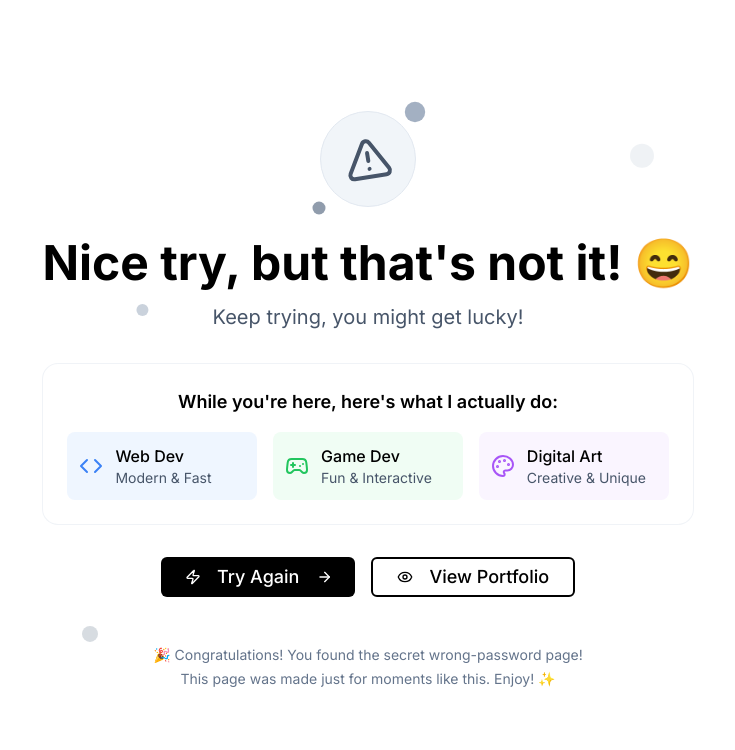
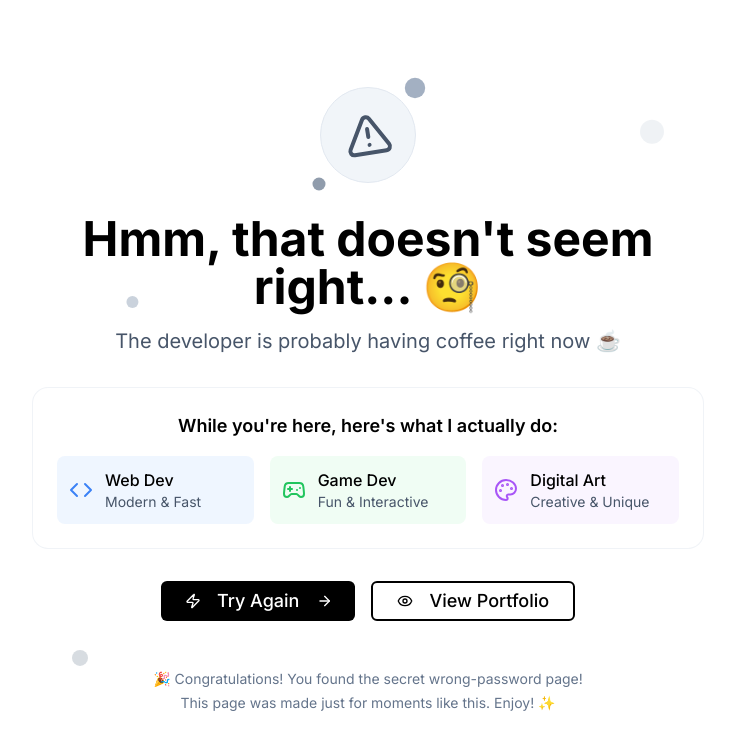
Before and after one commit to SallahBoussettah/Boussettah, a Next.js app in the folder frontend/: page /oops in a window 1280 px wide. Shown: the top 750 px of the page, without its empty margins (272-1007 px from the left). Built offline with nearby package versions, Linux system fonts and the light colour scheme.

Commit message:
small update

```diff
--- a/frontend/app/oops/page.tsx
+++ b/frontend/app/oops/page.tsx
@@ -38,31 +38,15 @@ const encouragingMessages = [
 ];
 
 export default function OopsPage() {
-  const [currentMessage, setCurrentMessage] = useState(0);
-  const [currentEncouragement, setCurrentEncouragement] = useState(0);
+  // Pick random messages once when component loads
+  const [currentMessage] = useState(() => Math.floor(Math.random() * funMessages.length));
+  const [currentEncouragement] = useState(() => Math.floor(Math.random() * encouragingMessages.length));
   const [showConfetti, setShowConfetti] = useState(false);
 
   useEffect(() => {
     setShowConfetti(true);
     const timer = setTimeout(() => setShowConfetti(false), 3000);
     return () => clearTimeout(timer);
-  }, []);
-
-  useEffect(() => {
-    const messageTimer = setInterval(() => {
-      setCurrentMessage((prev) => (prev + 1) % funMessages.length);
-    }, 3000);
-
-    const encouragementTimer = setInterval(() => {
-      setCurrentEncouragement(
-        (prev) => (prev + 1) % encouragingMessages.length
-      );
-    }, 4000);
-
-    return () => {
-      clearInterval(messageTimer);
-      clearInterval(encouragementTimer);
-    };
   }, []);
 
   return (
@@ -190,31 +174,23 @@ export default function OopsPage() {
           transition={{ delay: 0.4, duration: 0.6 }}
           className="mb-8"
         >
-          <AnimatePresence mode="wait">
           <motion.h1
-              key={currentMessage}
             initial={{ opacity: 0, y: 20 }}
             animate={{ opacity: 1, y: 0 }}
-              exit={{ opacity: 0, y: -20 }}
-              transition={{ duration: 0.5 }}
+            transition={{ delay: 0.5, duration: 0.6 }}
             className="text-4xl md:text-5xl font-bold mb-4 text-black dark:text-white"
           >
             {funMessages[currentMessage]}
           </motion.h1>
-          </AnimatePresence>
 
-          <AnimatePresence mode="wait">
           <motion.p
-              key={currentEncouragement}
             initial={{ opacity: 0, y: 15 }}
             animate={{ opacity: 1, y: 0 }}
-              exit={{ opacity: 0, y: -15 }}
-              transition={{ duration: 0.5 }}
+            transition={{ delay: 0.7, duration: 0.6 }}
             className="text-xl text-slate-600 dark:text-slate-300"
           >
             {encouragingMessages[currentEncouragement]}
           </motion.p>
-          </AnimatePresence>
         </motion.div>
 
         {/* Fun Stats */}
```
Also changed, not shown: frontend/app/login/page.tsx (+41 -9 lines). Lines whose indentation alone changed are shown as unchanged.
